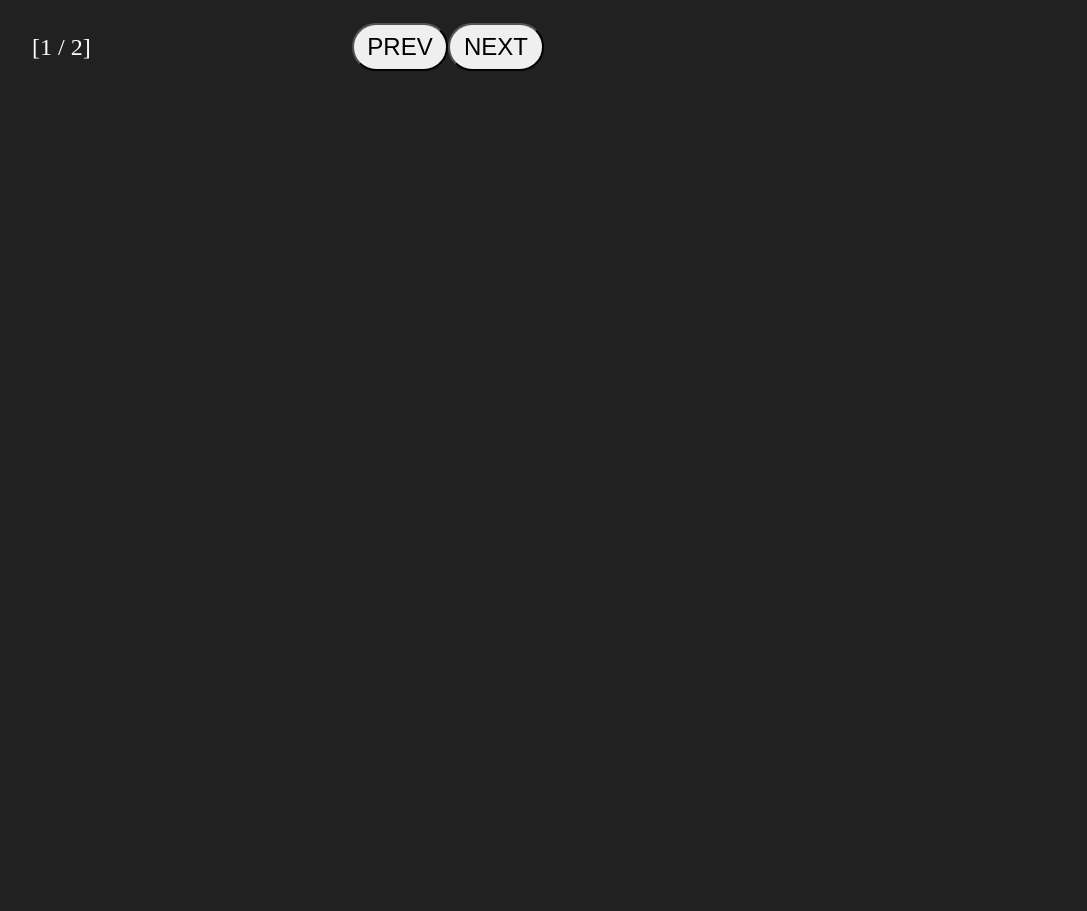
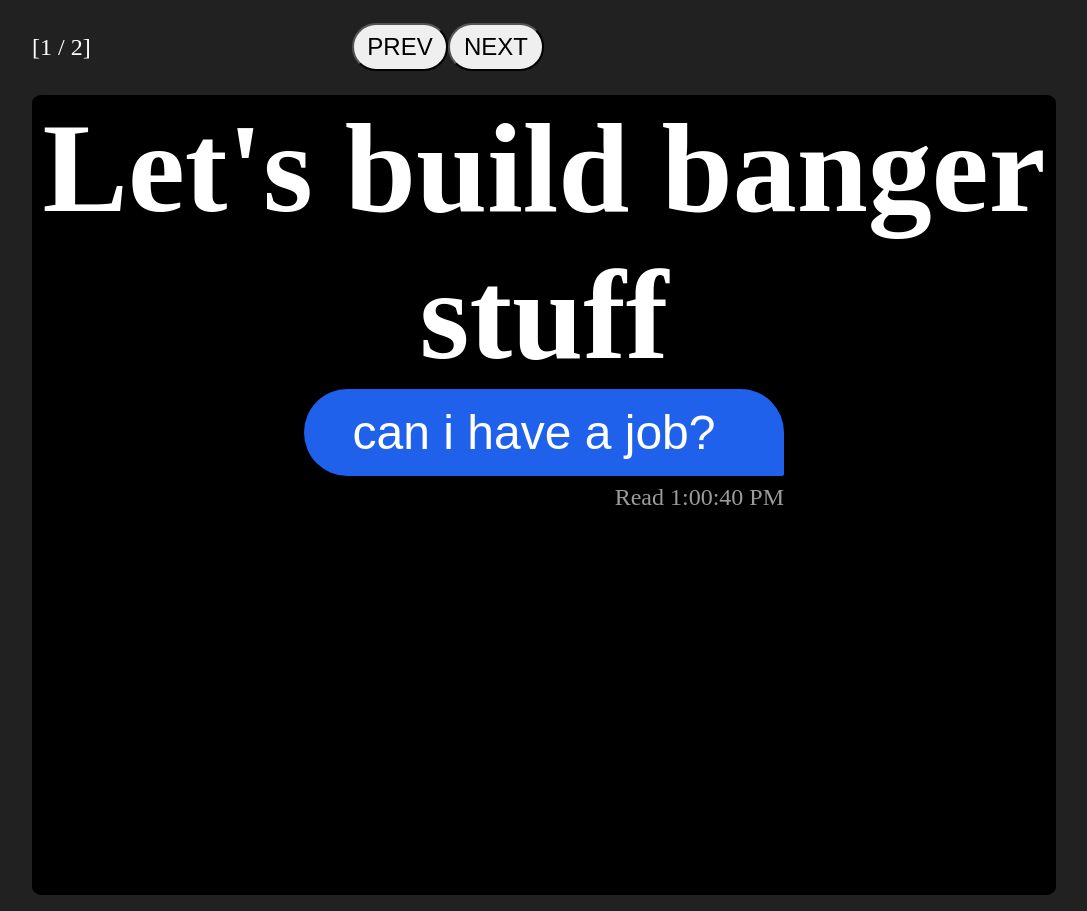
Before and after one commit to MaybeJod/v.0.1_portfolio, a React (Create React App) app: page / in a window 1280 px wide. Shown: the part 3514-4425 px from the top of the page, without its empty margins (96-1183 px from the left). Before the commit the page ends 3625 px from the top, so only its background shows below. Built offline with nearby package versions, Linux system fonts and the light colour scheme.

Commit message:
feat: added contact section

```diff
--- a/src/Pages/LandingPage.css
+++ b/src/Pages/LandingPage.css
@@ -295,7 +295,7 @@
 	}
 	#contact {
 		min-height: 100svh;
-		width: 97dvw;
+		/* width: 97dvw; */
 		background-color: var(--main-black);
 		display: flex;
 		flex-direction: column;
--- a/src/Pages/LandingPage.tsx
+++ b/src/Pages/LandingPage.tsx
@@ -3,6 +3,7 @@ import Hero from "./LandingPageComponents/Hero";
 import Projects from "./LandingPageComponents/Projects";
 import About from "./LandingPageComponents/About";
 import Testimonial from "./LandingPageComponents/Testimonial";
+import Contact from "./LandingPageComponents/Contact";
 
 export default function LandingPage() {
 	return (
@@ -11,6 +12,7 @@ export default function LandingPage() {
 			<Projects />
 			<About />
 			<Testimonial />
+			<Contact />
 		</>
 	);
 }
--- /dev/null
+++ b/src/Pages/LandingPageComponents/Contact.tsx
@@ -0,0 +1,37 @@
+import React, { useState, useEffect } from "react";
+
+export default function Contact() {
+	const [currentTime, setCurrentTime] = useState(getCurrentTime());
+
+	function getCurrentTime() {
+		const date = new Date();
+		const localeString = date.toLocaleTimeString();
+		return localeString;
+	}
+
+	useEffect(() => {
+		// Set up interval to update time every second
+		const timer = setInterval(() => {
+			setCurrentTime(getCurrentTime());
+		}, 1000);
+
+		// Clean up interval when component unmounts
+		return () => {
+			clearInterval(timer);
+		};
+	}, []); // Empty dependency array means this runs once on mount
+
+	return (
+		<section id="contact">
+			<div className="page-container">
+				<h2 className="contact-heading">Let's build banger stuff</h2>
+				<button className="cta-button">
+					<span>can i have a job?</span>
+				</button>
+				<p className="read">
+					Read <span id="currentTime">{currentTime}</span>
+				</p>
+			</div>
+		</section>
+	);
+}
```
